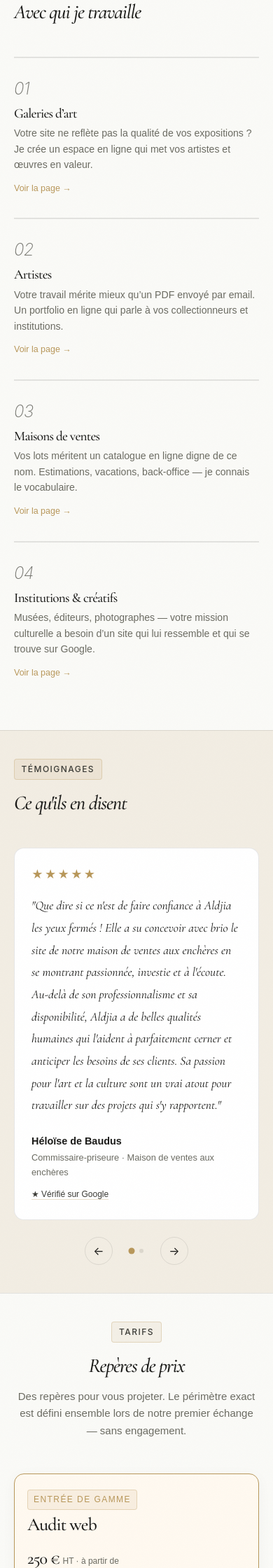
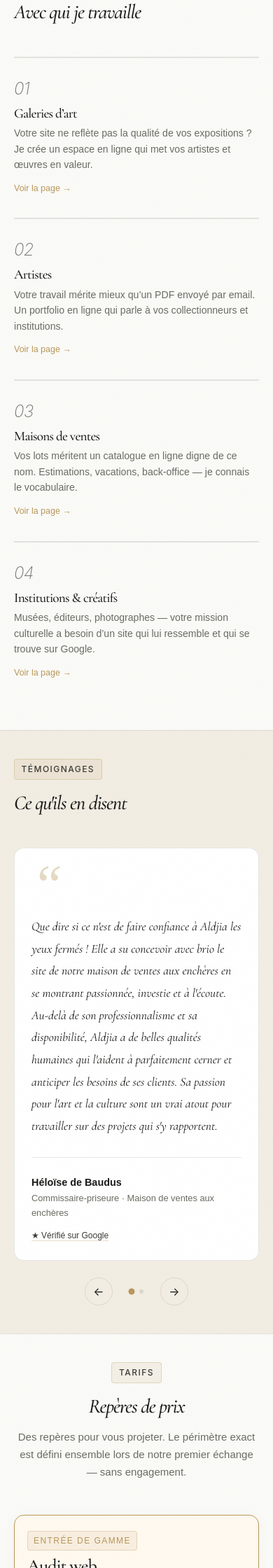
Before and after one commit to AldjiaDev/aldjia.dev, a Jekyll site: the page built from index.html, in a window 390 px wide. Shown: the part 2760-5000 px from the top of the page at 70% size. Built offline with Jekyll 4.4.1, drawn with Linux system fonts in a browser that asks for light colours; nearby versions of some CDN libraries; some web fonts are replaced.

Commit message:
Design : hero décoratif + refonte témoignages
Hero :
- Grand & en Cormorant italic (opacity .032) en fond bas-droit — ambiance galerie
- position:relative + overflow:hidden sur .hero-section
- z-index container pour que le contenu reste au premier plan

Témoignages :
- Suppression de la carte bordée (fond blanc + border) → layout ouvert
- Grande guillemet ouvrante ❝ en Cormorant bordeaux (opacity .35) via ::before
- Texte citation : Cormorant italic 500, clamp(1.35→1.65rem) (was Raleway 300 1.1rem)
- Séparateur fin sous la citation, avant l'auteur
- Suppression des étoiles (remplacées visuellement par la guillemet)
- Guillemets " " hardcodées supprimées du template Liquid

Co-Authored-By: Claude Sonnet 4.6 <noreply@anthropic.com>

```diff
--- a/assets/css/style.css
+++ b/assets/css/style.css
@@ -357,6 +357,31 @@ a:hover { color: var(--bordeaux); text-decoration: none; }
   display: flex;
   align-items: center;
   padding: 80px 0;
+  position: relative;
+  overflow: hidden;
+}
+
+/* Grand & décoratif en arrière-plan */
+.home .hero-section::before {
+  content: '\0026';
+  position: absolute;
+  bottom: -8%;
+  right: -4%;
+  font-family: 'Cormorant Garant', serif;
+  font-style: italic;
+  font-weight: 600;
+  font-size: clamp(28rem, 48vw, 64rem);
+  color: var(--ink);
+  opacity: .032;
+  line-height: 1;
+  pointer-events: none;
+  user-select: none;
+  z-index: 0;
+}
+
+.home .hero-section .container {
+  position: relative;
+  z-index: 1;
 }
 
 .home .hero-title {
@@ -661,35 +686,53 @@ a:hover { color: var(--bordeaux); text-decoration: none; }
    ================================ */
 
 .temoignage-carousel-wrap {
-  max-width: 760px;
+  max-width: 680px;
   margin: 0 auto;
 }
 
 .temoignage-card {
-  background: var(--surface);
-  border: 1px solid var(--line);
-  border-radius: var(--radius);
-  padding: 2.5rem 3rem;
+  background: transparent;
+  border: none;
+  border-radius: 0;
+  padding: 0 1rem 2.5rem;
   display: flex;
   flex-direction: column;
+  position: relative;
+}
+
+.temoignage-card::before {
+  content: '\201C';
+  font-family: 'Cormorant Garant', serif;
+  font-style: italic;
+  font-size: 7rem;
+  line-height: .7;
+  color: var(--bordeaux);
+  opacity: .35;
+  display: block;
+  margin-bottom: 1rem;
+  pointer-events: none;
 }
 
 .temoignage-stars {
-  color: var(--bordeaux);
-  font-size: 1rem;
-  letter-spacing: .12em;
+  display: none; /* remplacé par la grande guillemet */
 }
 
 .temoignage-texte {
-  font-family: "Raleway", sans-serif !important;
+  font-family: 'Cormorant Garant', serif;
   font-style: italic;
-  font-weight: 300;
-  font-size: 1.1rem;
-  line-height: 1.8;
+  font-weight: 500;
+  font-size: clamp(1.35rem, 2.2vw, 1.65rem);
+  line-height: 1.55;
   color: var(--ink);
   margin: 0;
   border: none;
   padding: 0;
+}
+
+.temoignage-auteur {
+  margin-top: 1.75rem;
+  padding-top: 1.5rem;
+  border-top: 1px solid var(--line);
 }
 
 .temoignage-btn {
@@ -739,8 +782,9 @@ a:hover { color: var(--bordeaux); text-decoration: none; }
 }
 
 @media (max-width: 576px) {
-  .temoignage-card { padding: 1.75rem; }
-  .temoignage-texte { font-size: 1.1rem; }
+  .temoignage-card { padding: 0 0 2rem; }
+  .temoignage-card::before { font-size: 5rem; }
+  .temoignage-texte { font-size: 1.2rem; }
 }
 
 /* ================================
--- a/index.html
+++ b/index.html
@@ -352,8 +352,8 @@ last_modified_at: 2026-05-26
                 <div class="temoignage-stars mb-3" aria-label="Note : {{ t.note }} étoile{% if t.note > 1 %}s{% endif %} sur 5" role="img">
                   {% for i in (1..t.note) %}★{% endfor %}
                 </div>
-                <blockquote class="temoignage-texte mb-4">
-                  "{{ t.texte }}"
+                <blockquote class="temoignage-texte mb-0">
+                  {{ t.texte }}
                 </blockquote>
                 <div class="temoignage-auteur">
                   <p class="mb-0" style="font-weight: 600; font-size: .9rem; color: var(--ink);">{{ t.nom }}</p>
```
